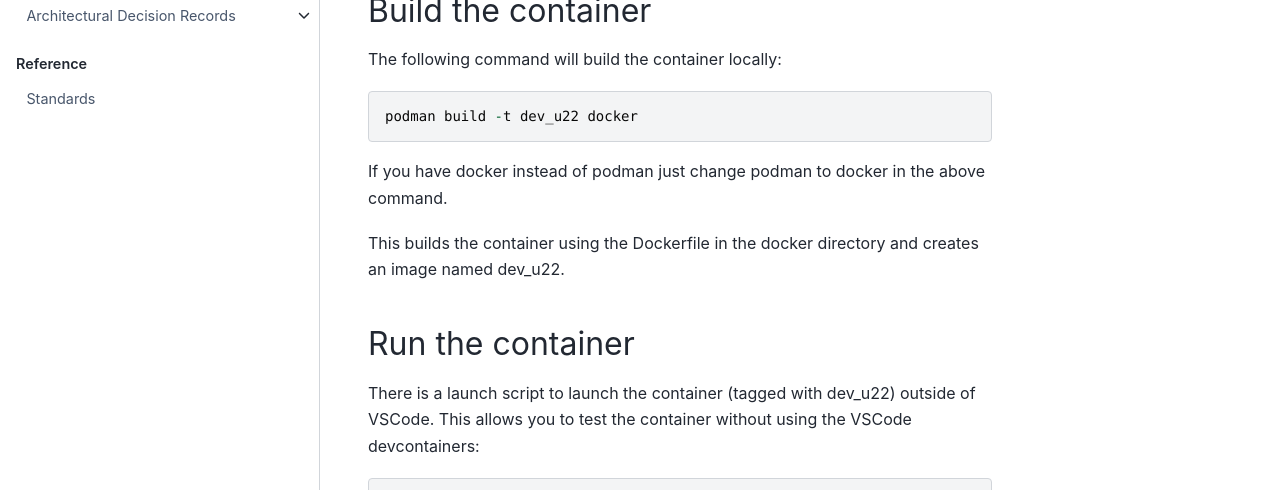
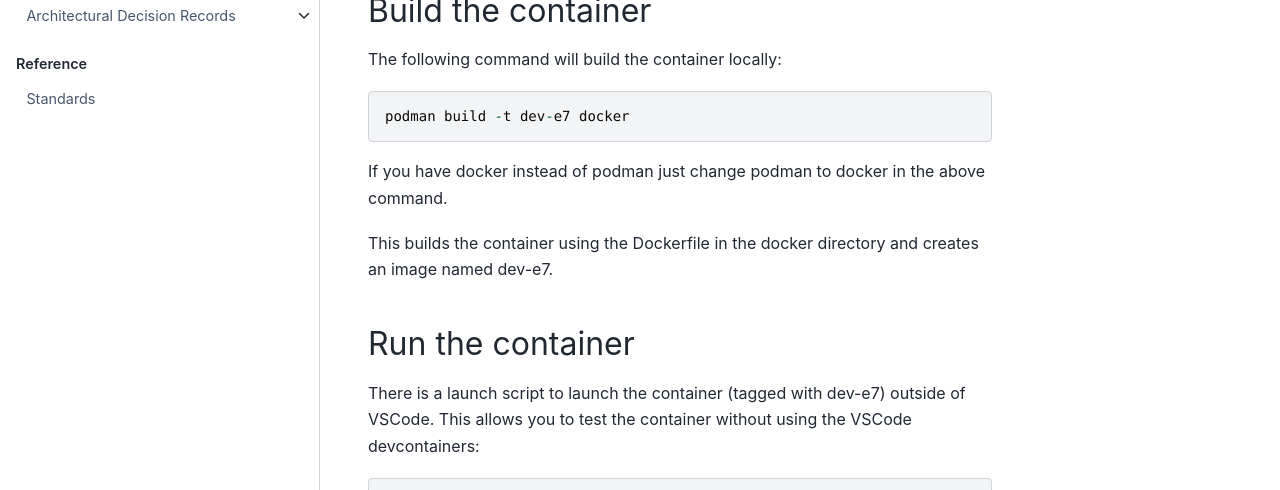
Before and after one commit to epics-containers/dev-e7, a Sphinx documentation site: the page built from docs/developer/tutorials/dev-install.rst, in a window 1280 px wide and 1234 px high. Shown: the part 438-928 px from the top of the window. Built offline with Sphinx 7.4.7 and the PyData theme 0.15.4, drawn with Linux system fonts in a browser that asks for light colours.

Commit message:
complete the rename

```diff
--- a/docs/developer/tutorials/dev-install.rst
+++ b/docs/developer/tutorials/dev-install.rst
@@ -13,18 +13,18 @@ Build the container
 -------------------
 The following command will build the container locally::
 
-    podman build -t dev_u22 docker
+    podman build -t dev-e7 docker
 
 If you have docker instead of podman just change podman to docker in the
 above command.
 
 This builds the container using the Dockerfile in the docker directory and
-creates an image named dev_u22.
+creates an image named dev-e7.
 
 Run the container
 -----------------
 
-There is a launch script to launch the container (tagged with dev_u22) outside
+There is a launch script to launch the container (tagged with dev-e7) outside
 of VSCode. This allows you to test the container without using the
 VSCode devcontainers::
 
```
Also changed, not shown: 2 other files.
